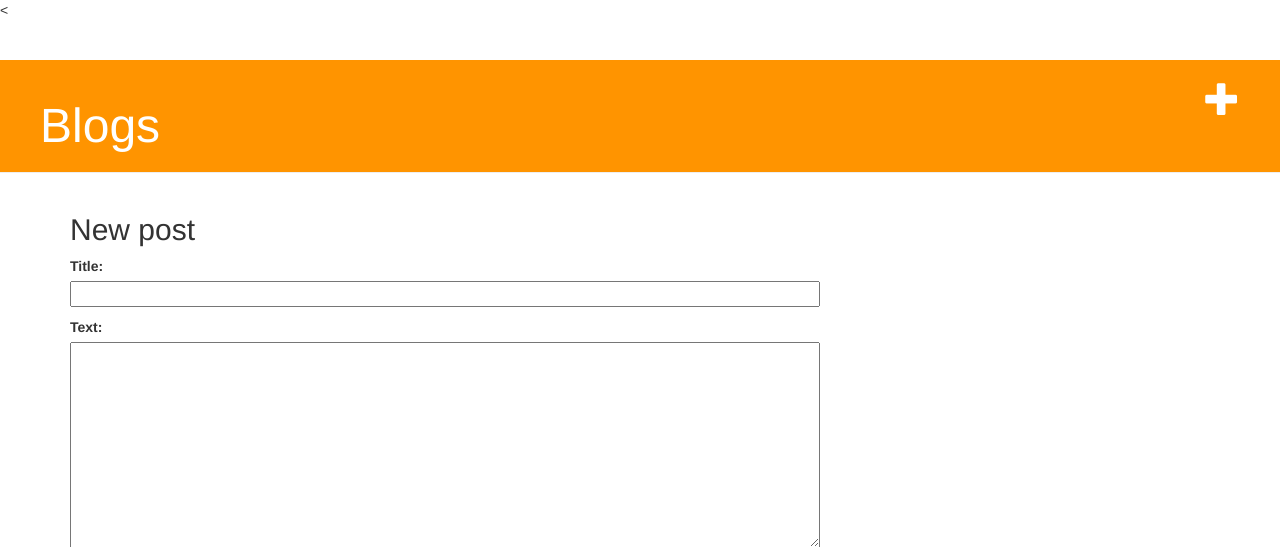
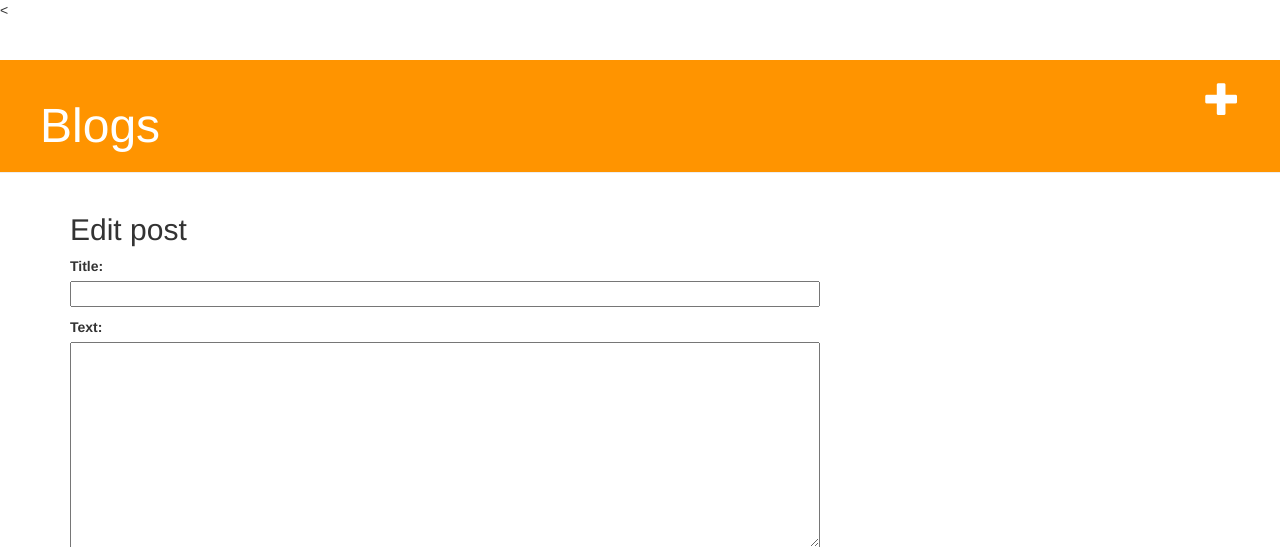
Before and after one commit to nelson23893/programacion, a Django app: page /pub/nueva/ in a window 1280 px wide. Shown: the top 547 px of the page. Run offline with Django 3.2, Linux system fonts and the light colour scheme; some libraries are stand-ins or nearby versions.

```diff
--- a/blog/templates/blog/editar_pub.html
+++ b/blog/templates/blog/editar_pub.html
@@ -1,7 +1,7 @@
 {% extends 'blog/base.html' %}
 
 {% block content %}
-    <h2>New post</h2>
+    <h2>Edit post</h2>
     <form method="POST" class="post-form">{% csrf_token %}
         {{ f.as_p }}
         <button type="submit" class="save btn btn-default">Save</button>
```
